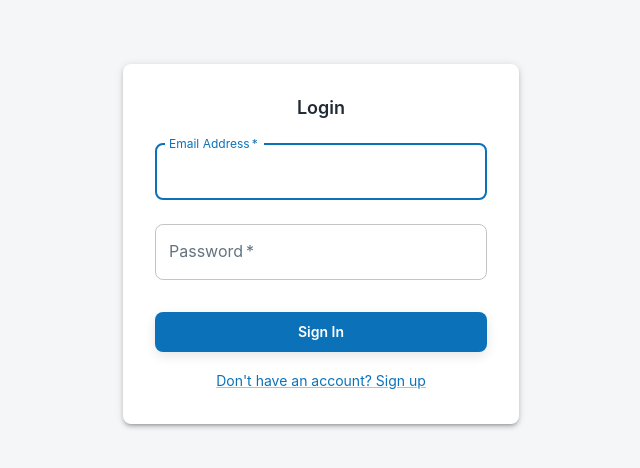
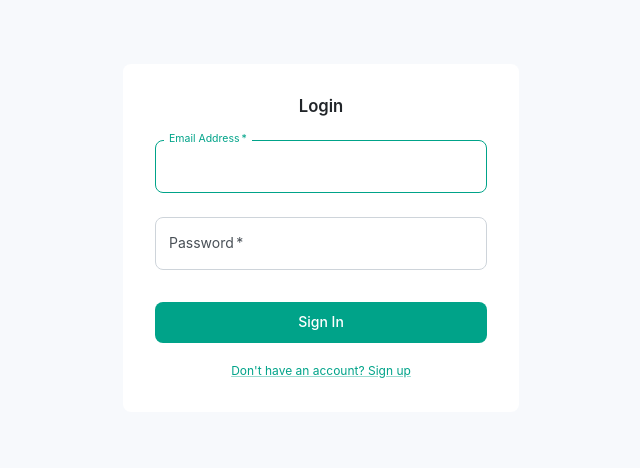
Before and after one commit to Gchahm/milhas, a React app: page /login in a window 1280 px wide. Shown: the top 468 px of the page, without its empty margins (319-959 px from the left). Built offline with nearby package versions, Linux system fonts and the light colour scheme; no server answers.

Commit message:
theme update

```diff
--- a/src/theme/theme.ts
+++ b/src/theme/theme.ts
@@ -1,37 +1,83 @@
 import { createTheme, responsiveFontSizes } from '@mui/material/styles';
-import { red } from '@mui/material/colors'; // For error color
 
-// Define base colors - choose colors that feel modern and premium
-const primaryColor = '#0B72B9'; // A slightly desaturated blue
-const secondaryColor = '#FF8C00'; // A vibrant orange for contrast
-const errorColor = red.A400;
-const paperBg = '#FFFFFF';
-const defaultBg = '#F4F6F8'; // A very light grey background
-const darkPaperBg = '#1C2531';
-const darkDefaultBg = '#12181F';
-const primaryTextColor = '#212B36';
-const secondaryTextColor = '#637381';
-const darkPrimaryTextColor = '#FFFFFF';
-const darkSecondaryTextColor = '#919EAB';
+// Define colors based on the Minimal Design System
+const primaryColor = '#00A389'; // Teal green from screenshots
+const secondaryColor = '#8A3FFC'; // Purple from screenshots
+const infoColor = '#0AB0CE'; // Cyan/info color from screenshots
+const successColor = '#2ECC71'; // Success green from screenshots
+const warningColor = '#FF9500'; // Orange/warning from screenshots
+const errorColor = '#FF4D4F'; // Red/error from screenshots
+
+// Gray scale
+const gray100 = '#FFFFFF';
+const gray200 = '#F7F9FC';
+const gray300 = '#E9ECEF';
+const gray400 = '#CED4DA';
+const gray500 = '#A5A9B1';
+const gray600 = '#6E7582';
+const gray700 = '#495057';
+const gray800 = '#343A40';
+const gray900 = '#212529';
 
 // Define base theme options
 const baseThemeOptions = {
   typography: {
-    fontFamily: '"Inter", -apple-system, BlinkMacSystemFont, "Segoe UI", Helvetica, Arial, sans-serif, "Apple Color Emoji", "Segoe UI Emoji"',
+    fontFamily: '"Inter", -apple-system, BlinkMacSystemFont, "Segoe UI", Roboto, Helvetica, Arial, sans-serif',
+    fontWeightLight: 300,
     fontWeightRegular: 400,
-    fontWeightMedium: 600, // Slightly bolder medium
-    fontWeightBold: 700,
-    h1: { fontSize: '2.25rem', fontWeight: 700 },
-    h2: { fontSize: '1.75rem', fontWeight: 700 },
-    h3: { fontSize: '1.5rem', fontWeight: 700 },
-    h4: { fontSize: '1.25rem', fontWeight: 700 },
-    h5: { fontSize: '1.125rem', fontWeight: 600 },
-    h6: { fontSize: '1rem', fontWeight: 600 },
-    // You can adjust other variants like body1, body2, button etc. if needed
+    fontWeightMedium: 500,
+    fontWeightBold: 600,
+    h1: {
+      fontSize: '2.25rem',
+      fontWeight: 600,
+      lineHeight: 1.2
+    },
+    h2: {
+      fontSize: '1.875rem',
+      fontWeight: 600,
+      lineHeight: 1.2
+    },
+    h3: {
+      fontSize: '1.5rem',
+      fontWeight: 600,
+      lineHeight: 1.2
+    },
+    h4: {
+      fontSize: '1.25rem',
+      fontWeight: 600,
+      lineHeight: 1.2
+    },
+    h5: {
+      fontSize: '1.125rem',
+      fontWeight: 600,
+      lineHeight: 1.2
+    },
+    h6: {
+      fontSize: '1rem',
+      fontWeight: 600,
+      lineHeight: 1.2
+    },
+    body1: {
+      fontSize: '0.875rem',
+      lineHeight: 1.5
+    },
+    body2: {
+      fontSize: '0.75rem',
+      lineHeight: 1.5
+    },
+    button: {
+      fontWeight: 500,
+      fontSize: '0.875rem'
+    },
+    caption: {
+      fontSize: '0.75rem',
+      lineHeight: 1.5
+    },
   },
   shape: {
-    borderRadius: 8, // Slightly more rounded corners
+    borderRadius: 8,
   },
+  spacing: 8,
 };
 
 // Create Light Theme
@@ -41,64 +87,119 @@ let lightTheme = createTheme({
     mode: 'light',
     primary: {
       main: primaryColor,
+      light: '#CCF0EA', // Lighter variant
+      dark: '#007F6B', // Darker variant
       contrastText: '#FFFFFF',
     },
     secondary: {
       main: secondaryColor,
+      light: '#E2D5FF', // Lighter variant
+      dark: '#6D31C4', // Darker variant
+      contrastText: '#FFFFFF',
+    },
+    info: {
+      main: infoColor,
+      light: '#D7F4F9', // Lighter variant
+      dark: '#0889A1', // Darker variant
+      contrastText: '#FFFFFF',
+    },
+    success: {
+      main: successColor,
+      light: '#D8F7E6', // Lighter variant
+      dark: '#25A159', // Darker variant
+      contrastText: '#FFFFFF',
+    },
+    warning: {
+      main: warningColor,
+      light: '#FFECCC', // Lighter variant
+      dark: '#CC7800', // Darker variant
       contrastText: '#FFFFFF',
     },
     error: {
       main: errorColor,
+      light: '#FFE2E2', // Lighter variant
+      dark: '#CC3D3E', // Darker variant
+      contrastText: '#FFFFFF',
     },
     background: {
-      default: defaultBg,
-      paper: paperBg,
+      default: gray200,
+      paper: gray100,
     },
     text: {
-      primary: primaryTextColor,
-      secondary: secondaryTextColor,
+      primary: gray900,
+      secondary: gray700,
     },
+    divider: gray300,
   },
   components: {
     MuiAppBar: {
       styleOverrides: {
         root: {
-          backgroundColor: paperBg, // White AppBar
-          color: primaryTextColor, // Dark text on AppBar
-          boxShadow: '0 1px 3px rgba(0, 0, 0, 0.1)', // Subtle shadow
+          backgroundColor: gray100,
+          color: gray900,
+          boxShadow: '0 1px 2px rgba(0, 0, 0, 0.05)',
         }
       }
     },
     MuiDrawer: {
       styleOverrides: {
         paper: {
-                backgroundColor: paperBg,
-                borderRight: `1px solid rgba(0, 0, 0, 0.12)`, // Subtle border
+          backgroundColor: gray100,
+          borderRight: `1px solid ${gray300}`,
         }
       }
     },
     MuiButton: {
       styleOverrides: {
         root: {
-          textTransform: 'none', // Remove uppercase default
-          fontWeight: 600,
-          padding: '8px 22px', // Slightly more padding
+          textTransform: 'none',
+          fontWeight: 500,
+          borderRadius: 8,
+          padding: '8px 16px',
+          boxShadow: 'none',
+          '&:hover': {
+            boxShadow: 'none',
           },
-        containedPrimary: {
-           boxShadow: '0 4px 12px rgba(0, 0, 0, 0.1)', // Softer shadow
+        },
+        contained: {
+          boxShadow: 'none',
           '&:hover': {
-              boxShadow: '0 6px 16px rgba(0, 0, 0, 0.15)',
+            boxShadow: 'none',
+          },
+        },
+        outlined: {
+          borderWidth: 1,
+          '&:hover': {
+            borderWidth: 1,
+          },
+        },
+        text: {
+          '&:hover': {
+            backgroundColor: 'rgba(0, 0, 0, 0.04)',
+          },
+        },
       }
-        }
+    },
+    MuiIconButton: {
+      styleOverrides: {
+        root: {
+          '&:hover': {
+            backgroundColor: 'rgba(0, 0, 0, 0.04)',
+          },
+        },
       }
     },
     MuiPaper: {
       styleOverrides: {
         root: {
-                backgroundImage: 'none' // Ensure no gradient backgrounds by default
+          backgroundImage: 'none',
+          boxShadow: 'none',
         },
         elevation1: {
-                boxShadow: '0 1px 3px rgba(0, 0, 0, 0.1)', // Consistent subtle shadow
+          boxShadow: '0 1px 3px rgba(0, 0, 0, 0.08)',
+        },
+        rounded: {
+          borderRadius: 8,
         }
       }
     },
@@ -106,11 +207,88 @@ let lightTheme = createTheme({
       styleOverrides: {
         head: {
           fontWeight: 600,
-                color: secondaryTextColor,
+          color: gray700,
+          backgroundColor: gray200,
+        },
+        root: {
+          borderColor: gray300,
+          padding: '12px 16px',
         }
       }
+    },
+    MuiTableRow: {
+      styleOverrides: {
+        root: {
+          '&:nth-of-type(even)': {
+            backgroundColor: gray100,
+          },
+          '&:hover': {
+            backgroundColor: gray200,
+          },
         }
-    // Add other component overrides here (e.g., Card, TextField, etc.)
+      }
+    },
+    MuiCheckbox: {
+      styleOverrides: {
+        root: {
+          color: gray500,
+        }
+      }
+    },
+    MuiInputBase: {
+      styleOverrides: {
+        root: {
+          borderRadius: 8,
+        }
+      }
+    },
+    MuiOutlinedInput: {
+      styleOverrides: {
+        root: {
+          borderRadius: 8,
+          '&:hover .MuiOutlinedInput-notchedOutline': {
+            borderColor: primaryColor,
+          },
+          '&.Mui-focused .MuiOutlinedInput-notchedOutline': {
+            borderColor: primaryColor,
+            borderWidth: 1,
+          },
+        },
+        notchedOutline: {
+          borderColor: gray400,
+        }
+      }
+    },
+    MuiAutocomplete: {
+      styleOverrides: {
+        root: {
+          '& .MuiOutlinedInput-root': {
+            paddingRight: 8,
+          }
+        },
+        paper: {
+          boxShadow: '0 4px 12px rgba(0, 0, 0, 0.1)',
+        }
+      }
+    },
+    MuiDialog: {
+      styleOverrides: {
+        paper: {
+          borderRadius: 12,
+          boxShadow: '0 4px 20px rgba(0, 0, 0, 0.1)',
+        }
+      }
+    },
+    MuiTooltip: {
+      styleOverrides: {
+        tooltip: {
+          backgroundColor: gray800,
+          fontSize: '0.75rem',
+          padding: '8px 12px',
+          borderRadius: 4,
+        }
+      }
+    },
   }
 });
 
@@ -120,42 +298,66 @@ let darkTheme = createTheme({
   palette: {
     mode: 'dark',
     primary: {
-        main: primaryColor, // Keep primary, adjust if needed for contrast
+      main: primaryColor,
+      light: '#4DBDAC',
+      dark: '#008C75',
       contrastText: '#FFFFFF',
     },
     secondary: {
-        main: secondaryColor, // Keep secondary, adjust if needed for contrast
+      main: secondaryColor,
+      light: '#A366FF',
+      dark: '#6D31C4',
+      contrastText: '#FFFFFF',
+    },
+    info: {
+      main: infoColor,
+      light: '#54C4DB',
+      dark: '#0889A1',
+      contrastText: '#FFFFFF',
+    },
+    success: {
+      main: successColor,
+      light: '#6EDEA0',
+      dark: '#25A159',
+      contrastText: '#FFFFFF',
+    },
+    warning: {
+      main: warningColor,
+      light: '#FFB54C',
+      dark: '#CC7800',
       contrastText: '#FFFFFF',
     },
     error: {
       main: errorColor,
+      light: '#FF7C7D',
+      dark: '#CC3D3E',
+      contrastText: '#FFFFFF',
     },
     background: {
-        default: darkDefaultBg,
-        paper: darkPaperBg,
+      default: gray900,
+      paper: gray800,
     },
     text: {
-        primary: darkPrimaryTextColor,
-        secondary: darkSecondaryTextColor,
+      primary: gray100,
+      secondary: gray400,
     },
-      divider: 'rgba(255, 255, 255, 0.12)' // Lighter divider for dark mode
+    divider: gray700,
   },
   components: {
     MuiAppBar: {
       styleOverrides: {
         root: {
-             backgroundColor: darkPaperBg, // Dark AppBar
-             color: darkPrimaryTextColor, // Light text
-             boxShadow: '0 1px 3px rgba(0, 0, 0, 0.3)', // Adjusted shadow
-             borderBottom: '1px solid rgba(255, 255, 255, 0.12)' // Subtle border
+          backgroundColor: gray800,
+          color: gray100,
+          boxShadow: '0 1px 2px rgba(0, 0, 0, 0.2)',
         }
       }
     },
     MuiDrawer: {
       styleOverrides: {
         paper: {
-                   backgroundColor: darkPaperBg,
-                   borderRight: `1px solid rgba(255, 255, 255, 0.12)`,
+          backgroundColor: gray800,
+          borderRight: `1px solid ${gray700}`,
         }
       }
     },
@@ -163,18 +365,53 @@ let darkTheme = createTheme({
       styleOverrides: {
         root: {
           textTransform: 'none',
-             fontWeight: 600,
-             padding: '8px 22px',
+          fontWeight: 500,
+          borderRadius: 8,
+          padding: '8px 16px',
+          boxShadow: 'none',
+          '&:hover': {
+            boxShadow: 'none',
+          },
+        },
+        contained: {
+          boxShadow: 'none',
+          '&:hover': {
+            boxShadow: 'none',
+          },
+        },
+        outlined: {
+          borderWidth: 1,
+          '&:hover': {
+            borderWidth: 1,
+          },
+        },
+        text: {
+          '&:hover': {
+            backgroundColor: 'rgba(255, 255, 255, 0.08)',
+          },
+        },
+      }
+    },
+    MuiIconButton: {
+      styleOverrides: {
+        root: {
+          '&:hover': {
+            backgroundColor: 'rgba(255, 255, 255, 0.08)',
+          },
         },
       }
     },
     MuiPaper: {
       styleOverrides: {
         root: {
-                  backgroundImage: 'none'
+          backgroundImage: 'none',
+          boxShadow: 'none',
         },
         elevation1: {
-                 boxShadow: '0 1px 3px rgba(0, 0, 0, 0.3)', // Adjusted shadow
+          boxShadow: '0 1px 3px rgba(0, 0, 0, 0.2)',
+        },
+        rounded: {
+          borderRadius: 8,
         }
       }
     },
@@ -182,14 +419,88 @@ let darkTheme = createTheme({
       styleOverrides: {
         head: {
           fontWeight: 600,
-                    color: darkSecondaryTextColor,
+          color: gray400,
+          backgroundColor: gray700,
         },
-                root: { // Ensure borders are visible
-                    borderColor: 'rgba(255, 255, 255, 0.12)'
+        root: {
+          borderColor: gray700,
+          padding: '12px 16px',
         }
       }
+    },
+    MuiTableRow: {
+      styleOverrides: {
+        root: {
+          '&:nth-of-type(even)': {
+            backgroundColor: gray800,
+          },
+          '&:hover': {
+            backgroundColor: gray700,
+          },
         }
-       // Add other component overrides for dark mode if needed
+      }
+    },
+    MuiCheckbox: {
+      styleOverrides: {
+        root: {
+          color: gray500,
+        }
+      }
+    },
+    MuiInputBase: {
+      styleOverrides: {
+        root: {
+          borderRadius: 8,
+        }
+      }
+    },
+    MuiOutlinedInput: {
+      styleOverrides: {
+        root: {
+          borderRadius: 8,
+          '&:hover .MuiOutlinedInput-notchedOutline': {
+            borderColor: primaryColor,
+          },
+          '&.Mui-focused .MuiOutlinedInput-notchedOutline': {
+            borderColor: primaryColor,
+            borderWidth: 1,
+          },
+        },
+        notchedOutline: {
+          borderColor: gray600,
+        }
+      }
+    },
+    MuiAutocomplete: {
+      styleOverrides: {
+        root: {
+          '& .MuiOutlinedInput-root': {
+            paddingRight: 8,
+          }
+        },
+        paper: {
+          boxShadow: '0 4px 12px rgba(0, 0, 0, 0.3)',
+        }
+      }
+    },
+    MuiDialog: {
+      styleOverrides: {
+        paper: {
+          borderRadius: 12,
+          boxShadow: '0 4px 20px rgba(0, 0, 0, 0.3)',
+        }
+      }
+    },
+    MuiTooltip: {
+      styleOverrides: {
+        tooltip: {
+          backgroundColor: gray700,
+          fontSize: '0.75rem',
+          padding: '8px 12px',
+          borderRadius: 4,
+        }
+      }
+    },
   }
 });
 
```
Lines whose indentation alone changed are shown as unchanged.
